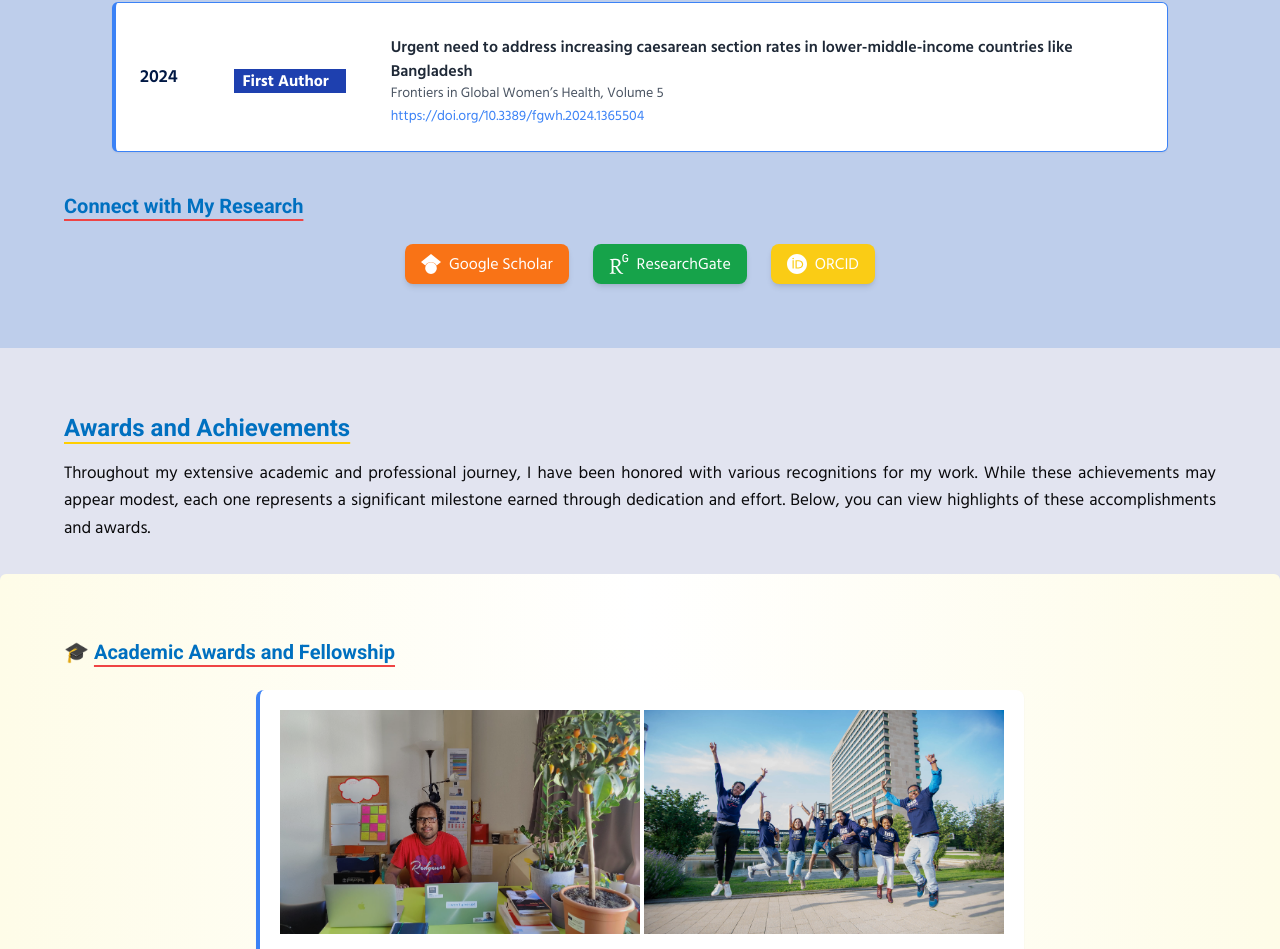
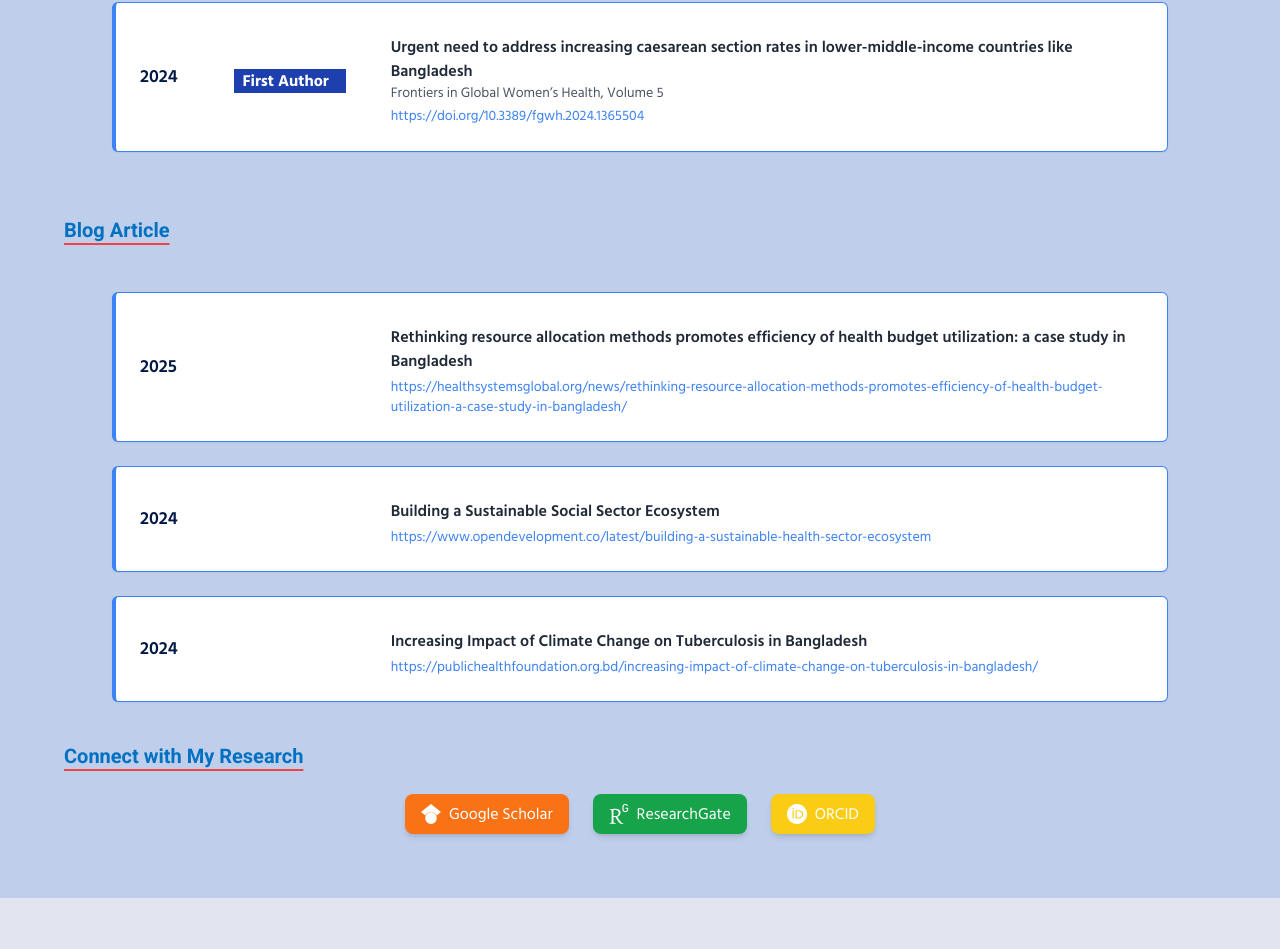
Before and after one commit to Muhammad-AIUB/HSM, a Next.js app: page /sizear in a window 1280 px wide. Shown: the part 6865-7814 px from the top of the page. Built offline with nearby package versions, Linux system fonts and the light colour scheme.

Commit message:
new section -22/05/25 - BlogArticle

```diff
--- /dev/null
+++ b/components/Sizear/BlogArticle.tsx
@@ -0,0 +1,106 @@
+"use client";
+import { colors } from "@/lib/utils";
+// import { colors } from "@/lib/utils";
+import { motion } from "framer-motion";
+// import { useMemo } from "react";
+
+// List of random hover background classes
+// const hoverColors = [
+//     "hover:bg-blue-100",
+//     "hover:bg-pink-100",
+//     "hover:bg-green-100",
+//     "hover:bg-yellow-100",
+//     "hover:bg-purple-100",
+//     "hover:bg-rose-100",
+// ];
+
+export default function BlogArticle() {
+    const blogArticles = [
+        {
+            year: "2025",
+            title: "Rethinking resource allocation methods promotes efficiency of health budget utilization: a case study in Bangladesh",
+            journal: "Frontiers in Global Women’s Health, Volume 5",
+            link: "https://healthsystemsglobal.org/news/rethinking-resource-allocation-methods-promotes-efficiency-of-health-budget-utilization-a-case-study-in-bangladesh/",
+            titleLink:
+                "https://healthsystemsglobal.org/news/rethinking-resource-allocation-methods-promotes-efficiency-of-health-budget-utilization-a-case-study-in-bangladesh/",
+            firstAuthor: false,
+        },
+        {
+            year: "2024",
+            title: "Building a Sustainable Social Sector Ecosystem",
+            journal: "Frontiers in Global Women’s Health, Volume 5",
+            link: "https://www.opendevelopment.co/latest/building-a-sustainable-health-sector-ecosystem",
+            titleLink:
+                "https://www.opendevelopment.co/latest/building-a-sustainable-health-sector-ecosystem",
+            firstAuthor: false,
+        },
+        {
+            year: "2024",
+            title: "Increasing Impact of Climate Change on Tuberculosis in Bangladesh",
+            journal: "Frontiers in Global Women’s Health, Volume 5",
+            link: "https://publichealthfoundation.org.bd/increasing-impact-of-climate-change-on-tuberculosis-in-bangladesh/",
+            titleLink:
+                "https://publichealthfoundation.org.bd/increasing-impact-of-climate-change-on-tuberculosis-in-bangladesh/",
+            firstAuthor: false,
+        },
+    ];
+
+    // Generate a random hover class for each card using useMemo
+    // const hoverClasses = useMemo(() => {
+    //     return blogArticles.map(
+    //         () => hoverColors[Math.floor(Math.random() * hoverColors.length)]
+    //     );
+    // }, []);
+
+    return (
+        <div className="pt-16">
+            <h3 className="text-xl font-bold underline underline-offset-[6px] font-roboto text-[#0070c0] decoration-[#ef4444] pb-6">
+                Blog Article
+            </h3>
+
+            {/* Content */}
+            <div className="space-y-6 mt-6">
+                {blogArticles.map((blogArticle, index) => (
+                    <motion.div
+                        key={index}
+                        className={`transition duration-200 group bg-white border shadow-sm rounded-md p-6 border-l-4 border-blue-500 flex md:items-center md:space-x-6 space-y-2 flex-col md:flex-row justify-between md:mx-12 ${
+                            colors[index % colors.length]
+                        }`}
+                    >
+                        {/* Left: Year */}
+                        <div className="w-[5%]">
+                            <h3 className="text-lg font-semibold text-[#001844]">
+                                {blogArticle.year}
+                            </h3>
+                        </div>
+
+                        {/* Middle: Author Tag */}
+                        <span className="bg-blue-800 text-white px-2 w-28 text-center font-bold">
+                            {blogArticle.firstAuthor ? "First Author" : ""}
+                        </span>
+
+                        {/* Right: Title & Link */}
+                        <div className="md:w-3/4 break-words">
+                            <a
+                                href={blogArticle.titleLink}
+                                target="_blank"
+                                rel="noopener noreferrer"
+                                className="text-md font-semibold text-gray-800 hover:bg-blue-500 hover:text-white hover:underline transition duration-200 rounded"
+                            >
+                                {blogArticle.title}
+                            </a>
+                            <a
+                                href={blogArticle.link}
+                                target="_blank"
+                                rel="noopener noreferrer"
+                                className="text-blue-500 text-sm mt-1 hover:underline group-hover:text-black block"
+                            >
+                                {blogArticle.link}
+                            </a>
+                        </div>
+                    </motion.div>
+                ))}
+            </div>
+        </div>
+    );
+}
--- a/components/Sizear/WritingsAndPublications.tsx
+++ b/components/Sizear/WritingsAndPublications.tsx
@@ -2,6 +2,7 @@ import { SiGooglescholar, SiOrcid, SiResearchgate } from "react-icons/si";
 
 import OpinionArticle from "./OpinionArticle";
 import PublicationsInPeerReviewed from "./PublicationsInPeerReviewed";
+import BlogArticle from "./BlogArticle";
 
 const WritingsAndPublications = () => {
     return (
@@ -14,12 +15,13 @@ const WritingsAndPublications = () => {
                 {/* Content  */}
                 <div>
                     <p className="text-[17px] leading-relaxed text-justify pt-4">
-            An integral and fulfilling aspect of my public health journey
-            involves conducting research to understand complex health sector
-            challenges and generate evidence that supports government
-            initiatives through targeted advocacy. I have contributed as both
-            first author and co-author to numerous scholarly publications
-            featured in reputable, peer-reviewed journals.
+                        An integral and fulfilling aspect of my public health
+                        journey involves conducting research to understand
+                        complex health sector challenges and generate evidence
+                        that supports government initiatives through targeted
+                        advocacy. I have contributed as both first author and
+                        co-author to numerous scholarly publications featured in
+                        reputable, peer-reviewed journals.
                     </p>
                 </div>
 
@@ -28,6 +30,9 @@ const WritingsAndPublications = () => {
 
                 {/* Opinion articles */}
                 <OpinionArticle />
+
+                {/* Blog Article  */}
+                <BlogArticle />
 
                 <h3 className="text-xl font-bold underline underline-offset-[6px] font-roboto text-[#0070c0] decoration-[#ef4444] pb-6 mt-10">
                     Connect with My Research
--- a/lib/utils.ts
+++ b/lib/utils.ts
@@ -2,11 +2,13 @@ import { clsx, type ClassValue } from "clsx";
 import { twMerge } from "tailwind-merge";
 
 export function cn(...inputs: ClassValue[]) {
-  return twMerge(clsx(inputs));
+    return twMerge(clsx(inputs));
 }
 
 export const colors = [
-  "hover:bg-[#FFCE00]",
-  "hover:bg-[#ef4444]",
-  "hover:bg-[#2D8CBB]",
+    "hover:bg-[#FFCE00]",
+    "hover:bg-[#ef4444]",
+    "hover:bg-[#2D8CBB]",
+    "hover:bg-[#FF6F61]",
+    "hover:bg-[#6F2C91]",
 ];
```
Lines whose indentation alone changed are shown as unchanged.
